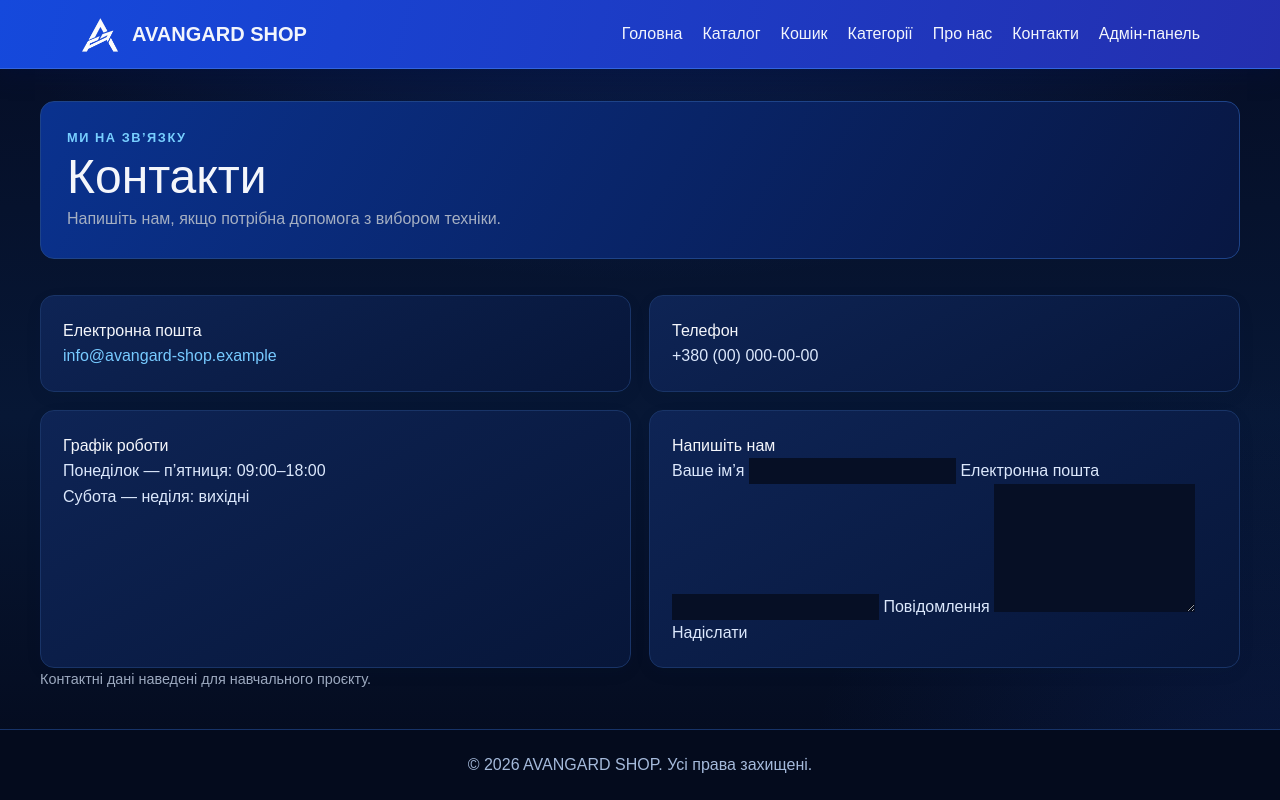
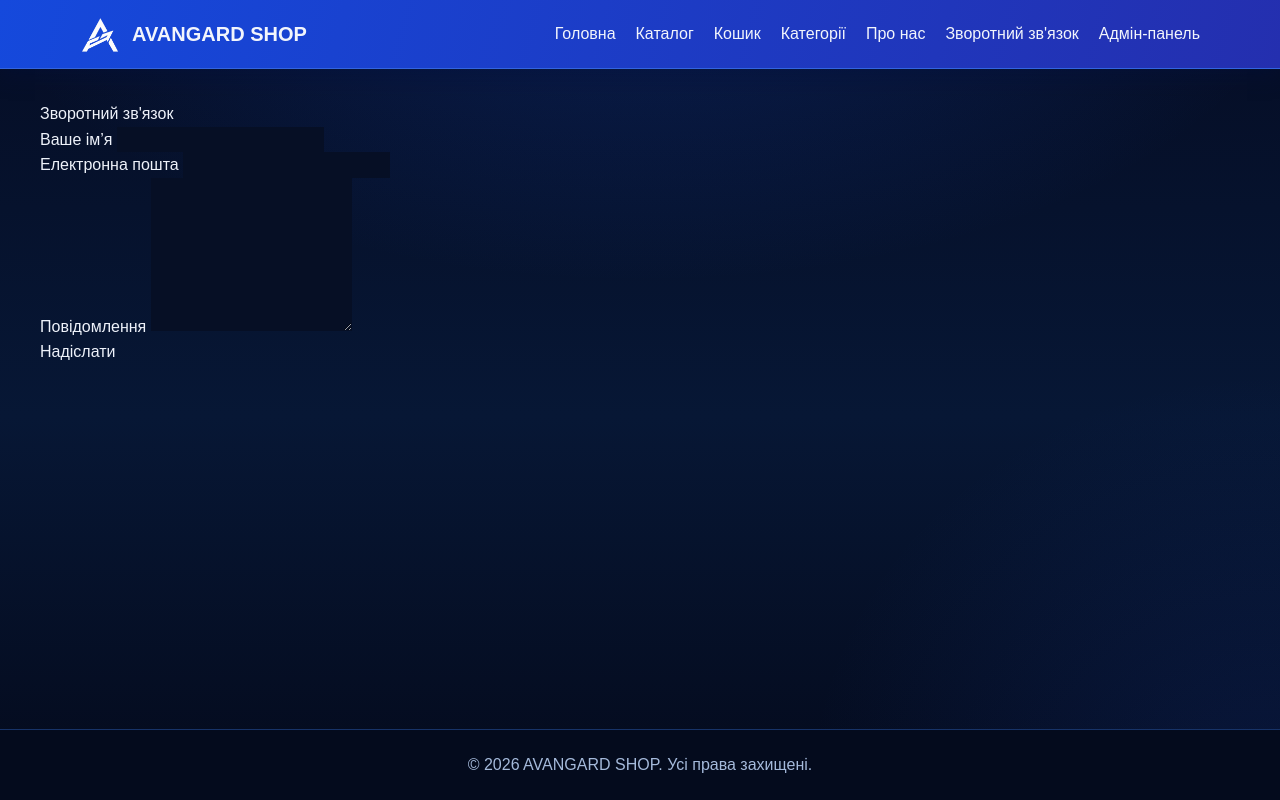
Before and after one commit to The-Avangard/Lab-04, a Flask app: page /contacts in a window 1280 px wide. Run offline with Flask 3, Linux system fonts and the light colour scheme.

Commit message:
Переназвано вкладку

```diff
--- a/templates/base.html
+++ b/templates/base.html
@@ -107,7 +107,7 @@
 
                 <a href="{{ url_for('feedback.contacts') }}"
                    class="transition-colors duration-300 hover:underline">
-                    Контакти
+                    Зворотний зв'язок
                 </a>
 
                 <a href="{{ url_for('admin.admin') }}"
@@ -159,7 +159,7 @@
 
             <a href="{{ url_for('feedback.contacts') }}"
                class="transition duration-300 hover:translate-x-2">
-                Контакти
+                Зворотний зв'язок
             </a>
 
             <a href="{{ url_for('admin.admin') }}"
--- a/templates/contacts.html
+++ b/templates/contacts.html
@@ -1,54 +1,37 @@
 {% extends "base.html" %}
 
-{% block title %}Контакти | AVANGARD SHOP{% endblock %}
+{% block title %}Зворотний зв'язок | AVANGARD SHOP{% endblock %}
 
 {% block content %}
-<section class="page-intro">
-    <p class="eyebrow">МИ НА ЗВ’ЯЗКУ</p>
-    <h1>Контакти</h1>
-    <p>Напишіть нам, якщо потрібна допомога з вибором техніки.</p>
-</section>
+<section class="feedback-panel">
+    <h1>Зворотний зв'язок</h1>
 
-<section class="contact-grid">
-    <article class="contact-card">
-        <h2>Електронна пошта</h2>
-        <p><a href="mailto:info@avangard-shop.example">
-            info@avangard-shop.example
-        </a></p>
-    </article>
+    <form
+        id="feedback-form"
+        class="feedback-form"
+        action="{{ url_for('feedback.contacts') }}"
+        method="post"
+    >
+        <div class="feedback-field">
+            <label for="name">Ваше ім’я</label>
+            <input id="name" name="name" type="text" maxlength="100" required>
+        </div>
 
-    <article class="contact-card">
-        <h2>Телефон</h2>
-        <p>+380 (00) 000-00-00</p>
-    </article>
+        <div class="feedback-field">
+            <label for="email">Електронна пошта</label>
+            <input id="email" name="email" type="email" maxlength="254" required>
+        </div>
 
-    <article class="contact-card">
-        <h2>Графік роботи</h2>
-        <p>Понеділок — п’ятниця: 09:00–18:00</p>
-        <p>Субота — неділя: вихідні</p>
-    </article>
+        <div class="feedback-field">
+            <label for="message">Повідомлення</label>
+            <textarea id="message" name="message" rows="6" maxlength="2000" required></textarea>
+        </div>
 
-    <article class="contact-card">
-        <h2>Напишіть нам</h2>
-
-        <form id="feedback-form" action="/contacts" method="post">
-            <label for="name">Ваше ім’я</label>
-            <input id="name" name="name" type="text" required>
-
-            <label for="email">Електронна пошта</label>
-            <input id="email" name="email" type="email" required>
-
-            <label for="message">Повідомлення</label>
-            <textarea id="message" name="message" rows="5" required></textarea>
-
-            <button type="submit">Надіслати</button>
+        <button class="feedback-submit" type="submit">Надіслати</button>
     </form>
 
-        <p id="feedback-result" role="status" aria-live="polite"></p>
-    </article>
+    <p id="feedback-result" class="feedback-result" role="status" aria-live="polite"></p>
 </section>
-
-<p class="note">Контактні дані наведені для навчального проєкту.</p>
 
 <script>
     const feedbackForm = document.getElementById('feedback-form');
```
Lines whose indentation alone changed are shown as unchanged.
